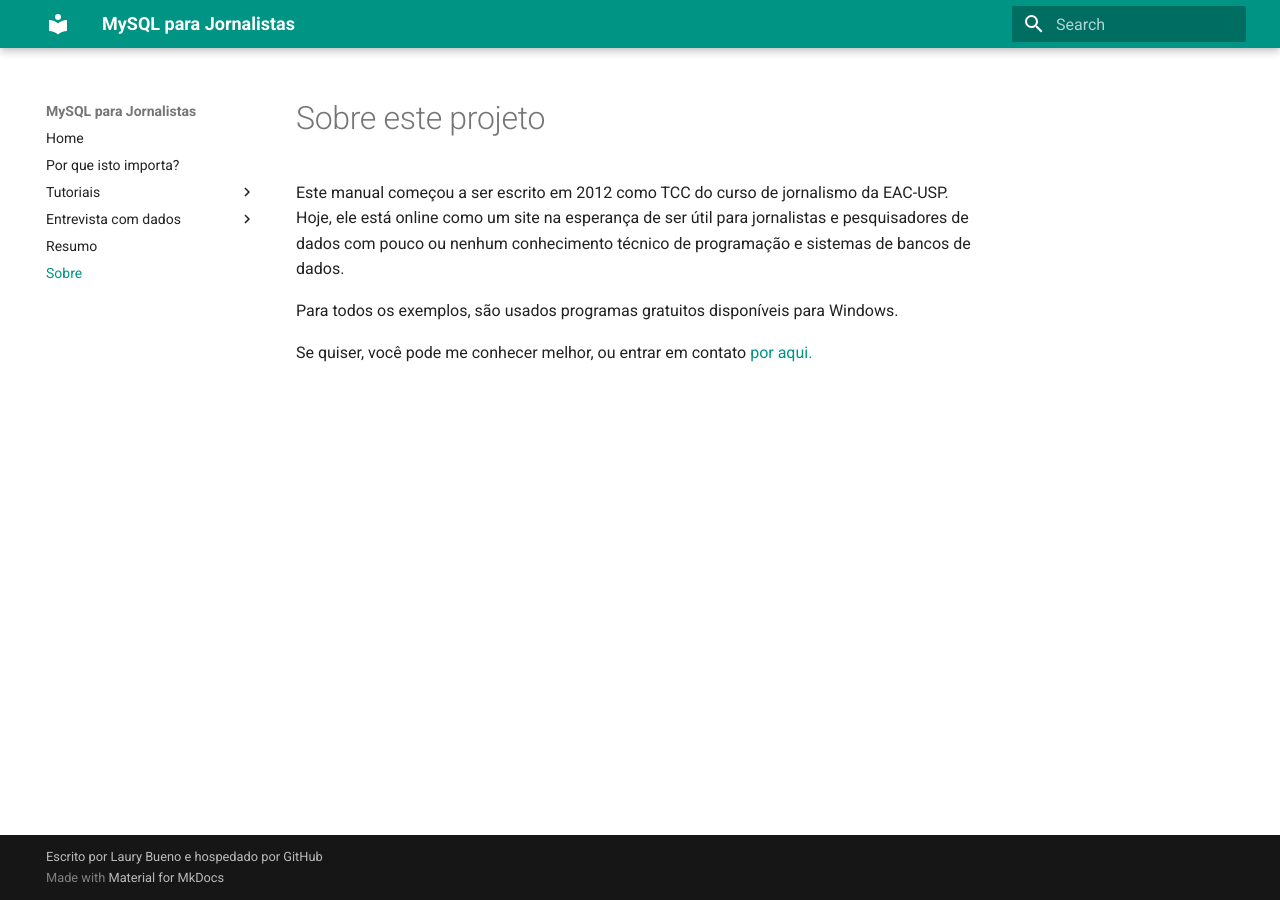
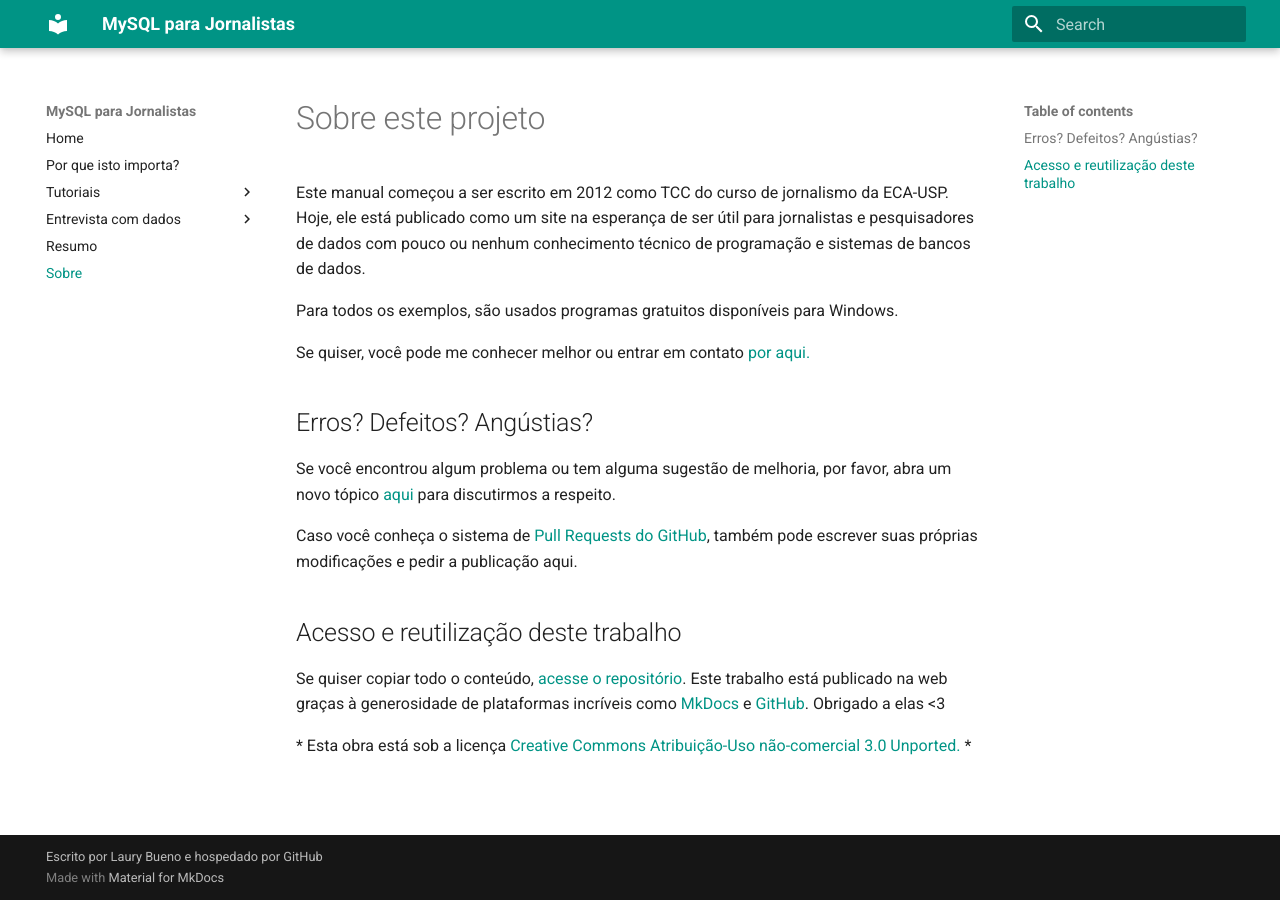
Before and after one commit to laurybueno/mysql-para-jornalistas, an MkDocs documentation site: the page built from docs/sobre.md, in a window 1280 px wide. Built offline with MkDocs 1.6.1 and Material for MkDocs 9.7.7, drawn with Linux system fonts in a browser that asks for light colours; old or Windows-style settings are respelled for this version of MkDocs.

Commit message:
Melhorias gerais nos textos internos

```diff
--- a/docs/sobre.md
+++ b/docs/sobre.md
@@ -1,7 +1,21 @@
 # Sobre este projeto
 
-Este manual começou a ser escrito em 2012 como TCC do curso de jornalismo da EAC-USP. Hoje, ele está online como um site na esperança de ser útil para jornalistas e pesquisadores de dados com pouco ou nenhum conhecimento técnico de programação e sistemas de bancos de dados.
+Este manual começou a ser escrito em 2012 como TCC do curso de jornalismo da ECA-USP. Hoje, ele está publicado como um site na esperança de ser útil para jornalistas e pesquisadores de dados com pouco ou nenhum conhecimento técnico de programação e sistemas de bancos de dados.
 
 Para todos os exemplos, são usados programas gratuitos disponíveis para Windows.
 
-Se quiser, você pode me conhecer melhor, ou entrar em contato [por aqui.](http://laury.me)
+Se quiser, você pode me conhecer melhor ou entrar em contato [por aqui.](http://laury.me)
+
+## Erros? Defeitos? Angústias?
+Se você encontrou algum problema ou tem alguma sugestão de melhoria, por favor, abra um novo tópico [aqui](https://github.com/laurybueno/mysql-para-jornalistas/issues) para discutirmos a respeito.
+
+Caso você conheça o sistema de [Pull Requests do GitHub](https://help.github.com/articles/about-pull-requests/), também pode escrever suas próprias modificações e pedir a publicação aqui.
+
+
+## Acesso e reutilização deste trabalho
+Se quiser copiar todo o conteúdo, [acesse o repositório](https://github.com/laurybueno/mysql-para-jornalistas). Este trabalho está publicado na web graças à generosidade de plataformas incríveis como [MkDocs](http://www.mkdocs.org/) e [GitHub](https://github.com/). Obrigado a elas <3
+
+*
+Esta obra está sob a licença
+[Creative Commons Atribuição-Uso não-comercial 3.0 Unported.](https://creativecommons.org/licenses/by-nc/3.0/)
+*
```
Also changed, not shown: docs/por_que/isto_importa.md (+3 -1 lines), docs/tutoriais/ferramentas.md (+1 -1 lines).
